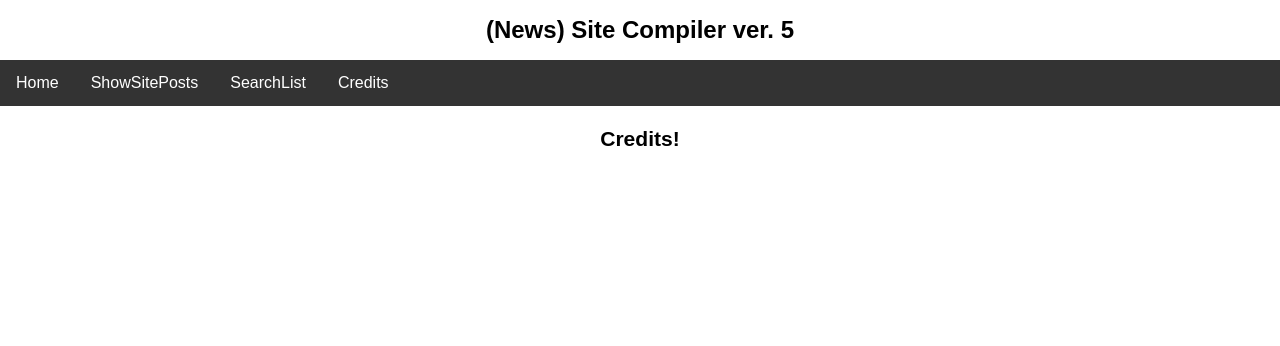
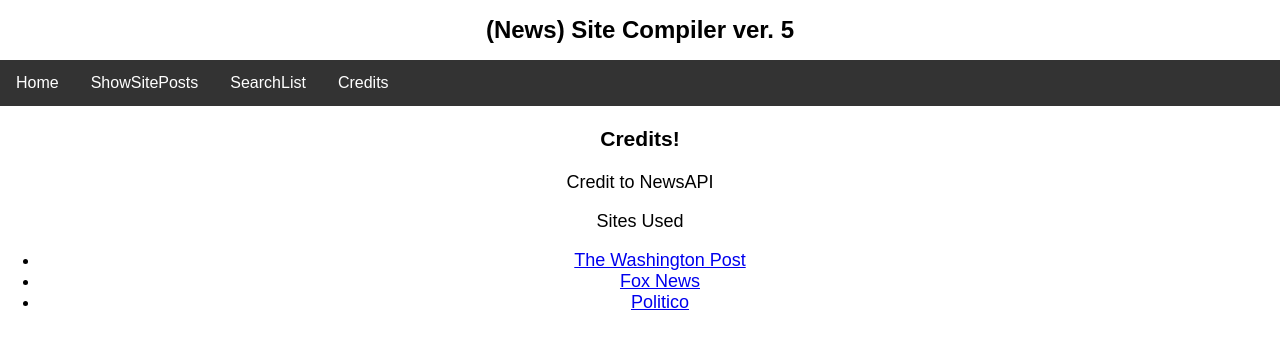
Before and after one commit to raiet13/short-news-compiler, a React (Create React App) app in the folder site-compiler/client/: page /credits in a window 1280 px wide. Shown: the top 346 px of the page. Built offline with nearby package versions, Linux system fonts and the light colour scheme.

Commit message:
added basic frame for credits for static completion

```diff
--- a/site-compiler/client/src/routes/Credits.js
+++ b/site-compiler/client/src/routes/Credits.js
@@ -5,10 +5,20 @@
 
 class Credits extends Component {
 
+  // Get list of sites used -- map to list items --> see below for frame
+
+
   render() {
     return(
       <div>
           <h3>Credits!</h3>
+          <p>Credit to NewsAPI</p>
+          <p>Sites Used</p>
+          <ul>
+            <li><a href="https://www.washingtonpost.com/">The Washington Post</a></li>
+            <li><a href="http://www.foxnews.com/">Fox News</a></li>
+            <li><a href="https://www.politico.com/">Politico</a></li>
+          </ul>
       </div>
     );
   }
```
